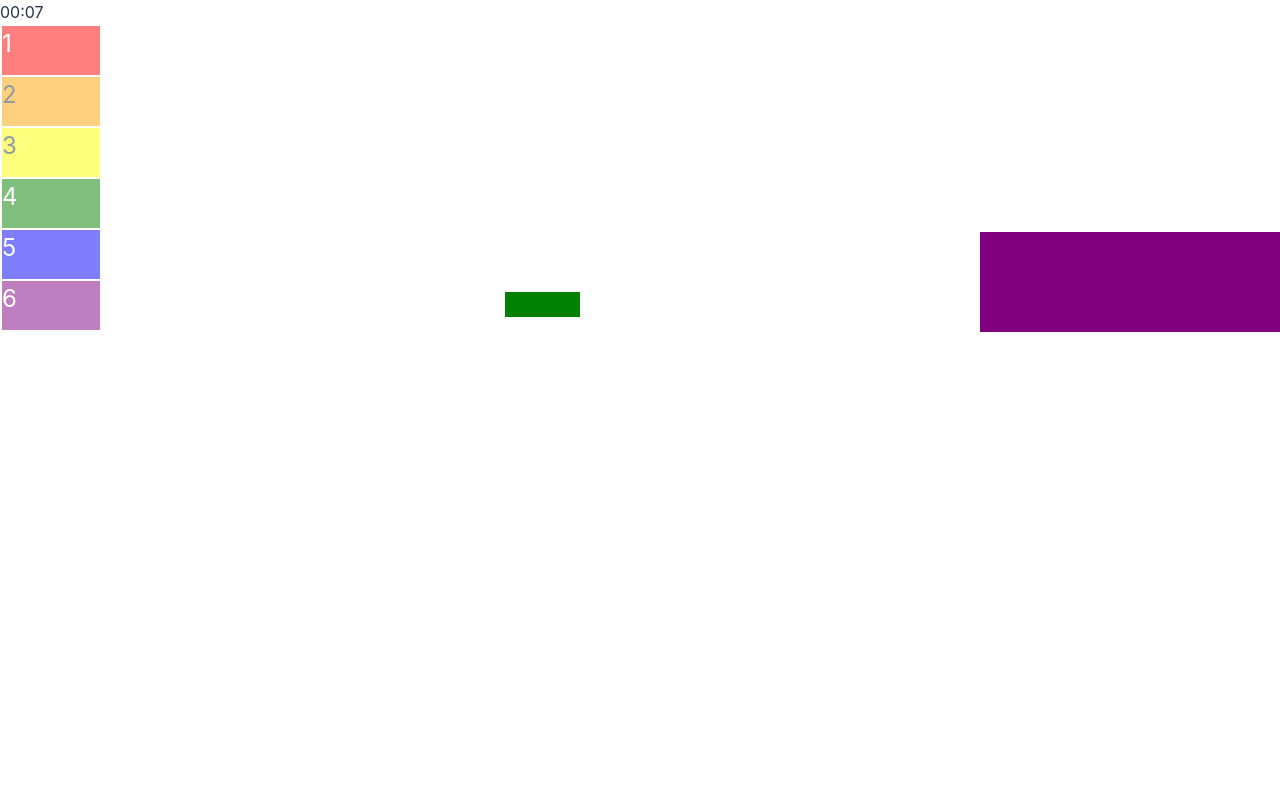
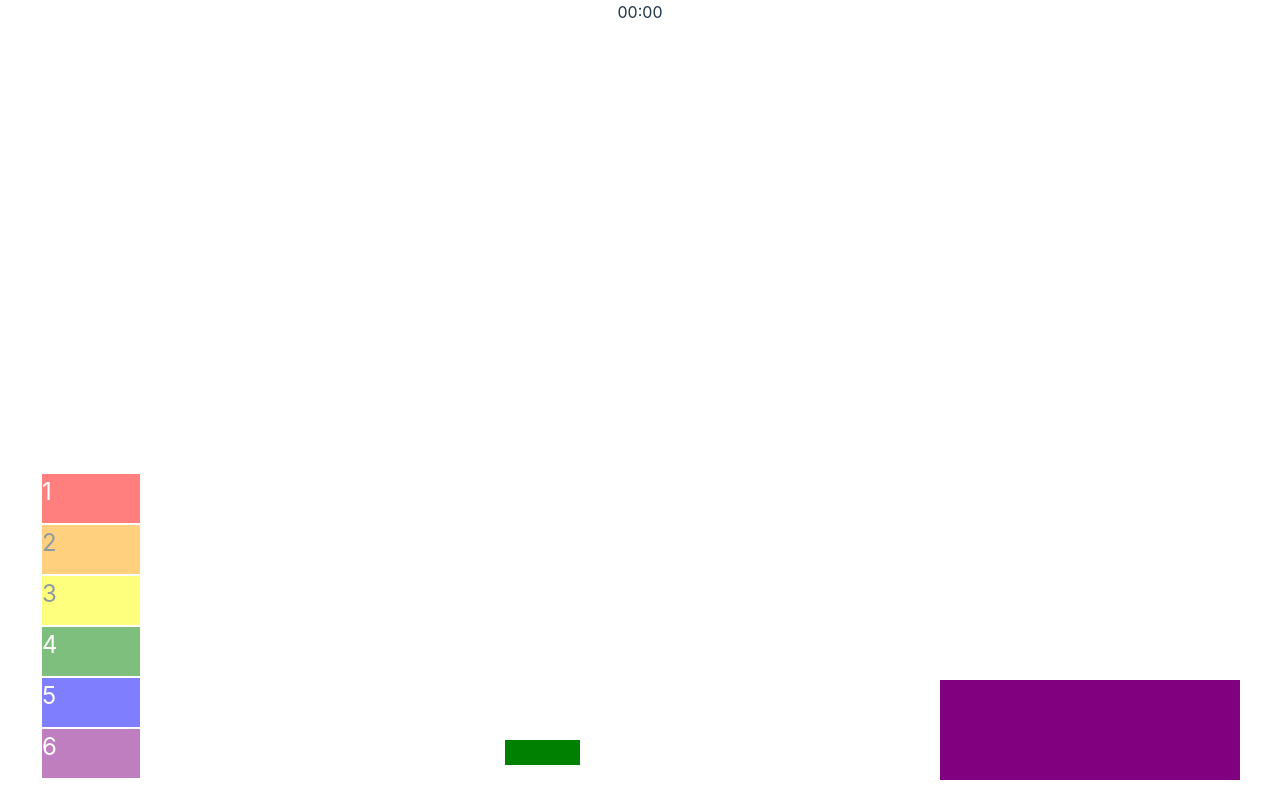
Before and after one commit to capstone-projects-2024-fall/aldwairi-projects-danglingpointers, a React (Vite) app in the folder application/frontend/: page /game in a window 1280 px wide. Built offline with nearby package versions, Linux system fonts and the light colour scheme.

Commit message:
Implement basic collision detection with console log statements

```diff
--- a/application/frontend/src/components/Game.jsx
+++ b/application/frontend/src/components/Game.jsx
@@ -2,38 +2,68 @@ import GarbageCollector from "./game-components/GarbageCollector";
 import RecyclingBin from "./game-components/RecyclingBin";
 import Stack from "./game-components/Stack";
 import convertSecondsToMinutes from "../scripts/convert-seconds-to-minutes";
-import { useEffect, useState } from "react";
+import { useEffect, useRef, useState } from "react";
 
 export default function Game() {
   const [timer, setTimer] = useState(0);
-  const [playingGame, setPlayingGame] = useState(true);
+  // const [playingGame, setPlayingGame] = useState(true);
+  const intervalRef = useRef(null);
+  const collisionRef = useRef(null);
+  const stackRef = useRef(null);
+  const garbageCollectorRef = useRef(null);
+  const recyclingBinRef = useRef(null);
 
   useEffect(() => {
-    let intervalId;
-
-    if (playingGame) {
-      intervalId = setInterval(() => {
+    if (!intervalRef.current) {
+      intervalRef.current = setInterval(() => {
         setTimer((prevSeconds) => prevSeconds + 1);
       }, 1000);
+    } else if (intervalRef.current) {
+      clearInterval(intervalRef.current);
+      intervalRef.current = null;
     }
 
-    return () => clearInterval(intervalId);
-  }, [playingGame]);
+    if (!collisionRef.current) {
+      collisionRef.current = setInterval(() => {
+        checkCollision();
+      }, 100);
+    } else if (intervalRef.current) {
+      clearInterval(collisionRef.current);
+      collisionRef.current = null;
+    }
+  }, []);
 
-  useEffect(() => {
-    if (timer > 30) {
-      setPlayingGame(false);
-      setTimer(-1)
+  const checkCollision = () => {
+    const stackBounds = stackRef.current.getBoundingClientRect();
+    const garbageCollectorBounds = garbageCollectorRef.current.getBoundingClientRect();
+    const recyclingBinBounds = recyclingBinRef.current.getBoundingClientRect();
+
+    if (
+      garbageCollectorBounds.right >= stackBounds.left &&
+      garbageCollectorBounds.left <= stackBounds.right &&
+      garbageCollectorBounds.bottom >= stackBounds.top &&
+      garbageCollectorBounds.top <= stackBounds.bottom
+    ) {
+      console.log("GarbageCollector intersects Stack");
     }
-  }, [timer])
+
+    if (
+      garbageCollectorBounds.right >= recyclingBinBounds.left &&
+      garbageCollectorBounds.left <= recyclingBinBounds.right &&
+      garbageCollectorBounds.bottom >= recyclingBinBounds.top &&
+      garbageCollectorBounds.top <= recyclingBinBounds.bottom
+    ) {
+      console.log("GarbageCollector intersects RecyclingBin");
+    }
+  }
 
   return (
-    <main>
+    <main className="main-game">
       <div className="timer">{convertSecondsToMinutes(timer)}</div>
       <article className="game">
-        <Stack />
-        <GarbageCollector />
-        <RecyclingBin />
+        <Stack ref={stackRef} />
+        <GarbageCollector ref={garbageCollectorRef} />
+        <RecyclingBin ref={recyclingBinRef} />
       </article>
     </main>
   );
--- a/application/frontend/src/components/game-components/GarbageCollector.jsx
+++ b/application/frontend/src/components/game-components/GarbageCollector.jsx
@@ -1,6 +1,8 @@
-import { useEffect, useState } from "react";
-export default function GarbageCollector() {
+import { forwardRef, useEffect, useState } from "react";
+
+const GarbageCollector = forwardRef((_, ref) => {
   const [styleLeft, setStyleLeft] = useState("1px");
+
   useEffect(() => {
     const handleKeyDown = (event) => {
       if (event.key === "ArrowLeft") {
@@ -16,12 +18,17 @@ export default function GarbageCollector() {
       document.removeEventListener("keydown", handleKeyDown);
     };
   }, []);
+
   return (
     <>
       <section
         className="garbage-collector"
+        ref={ref}
         style={{ left: styleLeft }}
       ></section>
     </>
   );
-}
+});
+
+GarbageCollector.displayName = "GarbageCollector";
+export default GarbageCollector;
--- a/application/frontend/src/components/game-components/RecyclingBin.jsx
+++ b/application/frontend/src/components/game-components/RecyclingBin.jsx
@@ -1,7 +1,12 @@
-export default function RecyclingBin() {
-    return (
-        <>
-            <section className="recycling-bin"></section>
-        </>
-    )
-};
+import { forwardRef } from "react";
+
+const RecyclingBin = forwardRef((_, ref) => {
+  return (
+    <>
+      <section className="recycling-bin" ref={ref}></section>
+    </>
+  );
+});
+
+RecyclingBin.displayName = "RecyclingBin";
+export default RecyclingBin;
--- a/application/frontend/src/components/game-components/Stack.jsx
+++ b/application/frontend/src/components/game-components/Stack.jsx
@@ -1,6 +1,8 @@
-export default function Stack() {
+import { forwardRef } from "react"
+
+const Stack = forwardRef((_, ref) => {
     return (
-        <section className='stack' id="stack">
+        <section className='stack' id="stack" ref={ref}>
             <div className='memory1' id="memory">1</div>
             <div className='memory2' id="memory">2</div>
             <div className='memory3' id="memory">3</div>
@@ -9,4 +11,8 @@ export default function Stack() {
             <div className='memory6' id="memory">6</div>
         </section>
     )
-};
+});
+
+Stack.displayName = "Stack";
+
+export default Stack;
--- a/application/frontend/src/styles/components/game-components.scss
+++ b/application/frontend/src/styles/components/game-components.scss
@@ -1,8 +1,19 @@
+.main-game {
+    display: flex;
+    flex-flow: column nowrap;
+    justify-content: space-between;
+    align-items: center;
+}
+
 .game {
     display: flex;
     flex-flow: row nowrap;
     align-items: flex-end;
     justify-content: space-between;
+    min-width: 1200px;
+    width: 1200px;
+    max-width: 1200px;
+    margin-bottom: 20px;
 }
 
 .stack {
```
